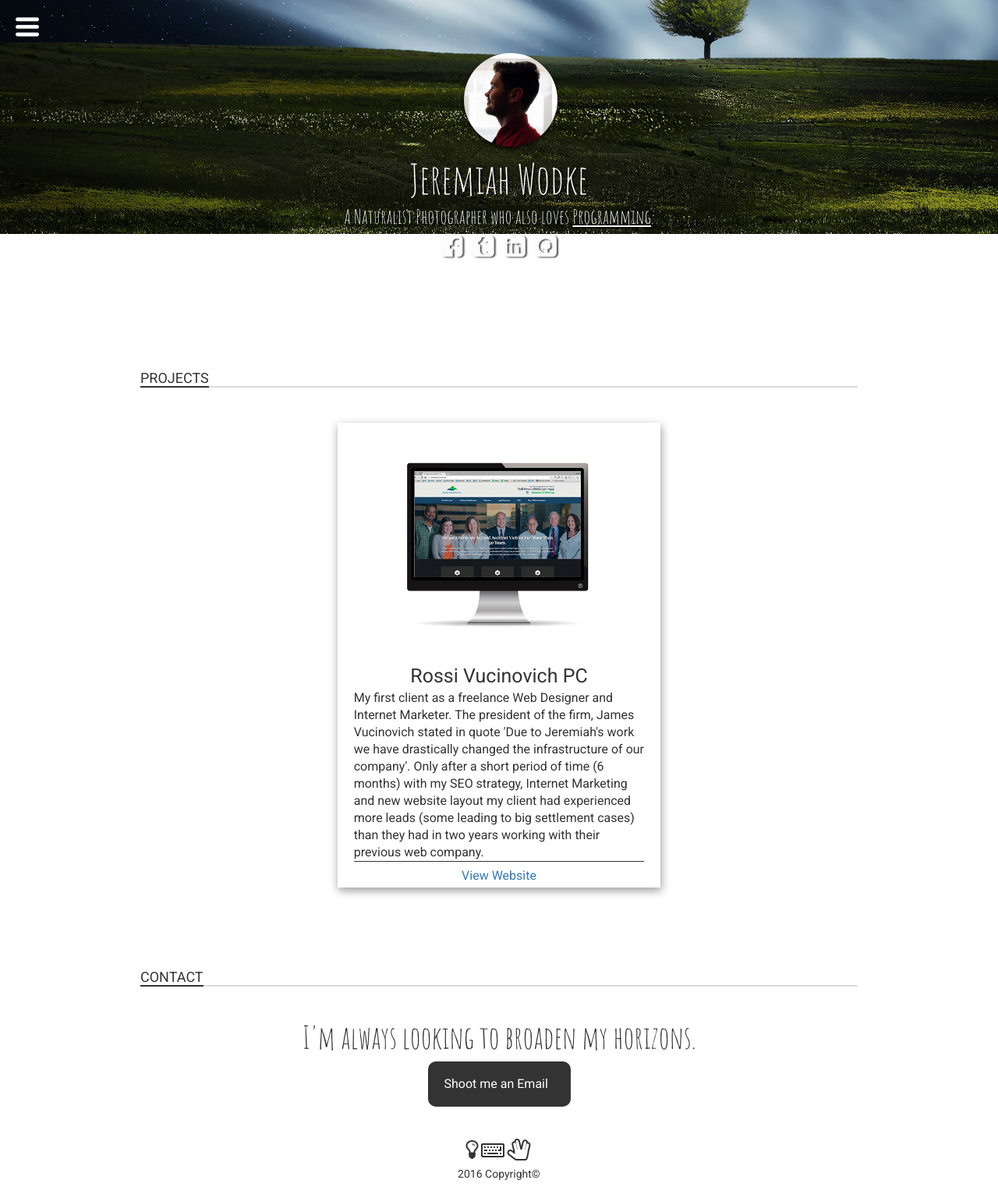
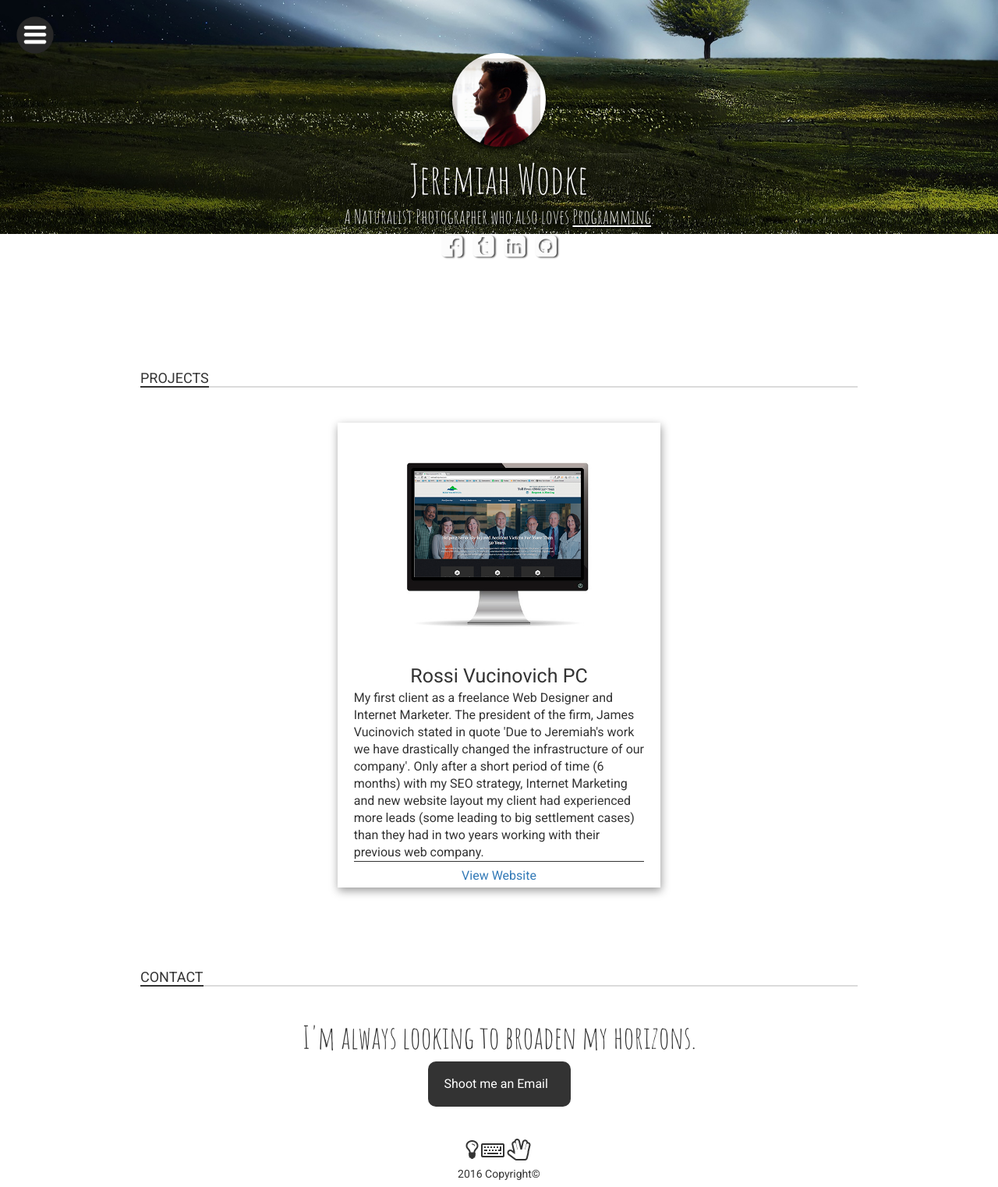
Before and after one commit to JWizerd/jekyll-portfolio-website, a Jekyll site: the page built from index.html, in a window 1280 px wide. Shown: the whole page at 78% size. Built offline with Jekyll 4.4.1, drawn with Linux system fonts in a browser that asks for light colours; Markdown is read by kramdown in place of the engine named in the settings.

Commit message:
made nav button static and change button img

```diff
--- a/assets/css/main.css
+++ b/assets/css/main.css
@@ -220,11 +220,11 @@
 	#menu-trigger {
 		border-radius: 0;
     box-shadow: none;
-    width: 30px;
+    width: 50px;
     float: left;
-    position: relative;
+    position: fixed;
     top:20px;
-    left:5px;
+    left:20px;
     z-index: 9999;
 	}
 	#menu-trigger:hover {
```
Also changed, not shown: assets/images/hamburger.png.
